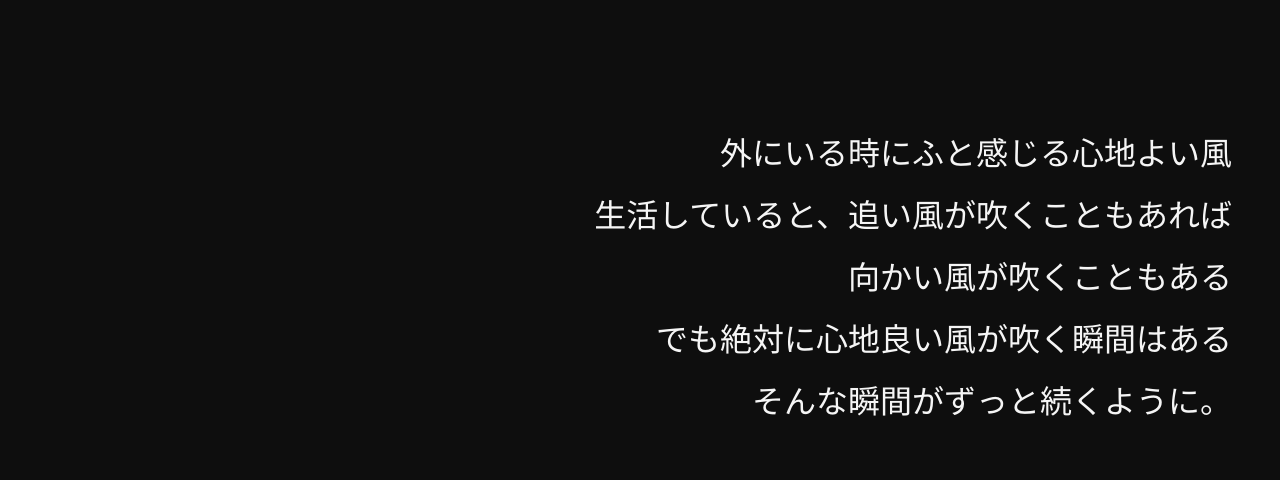
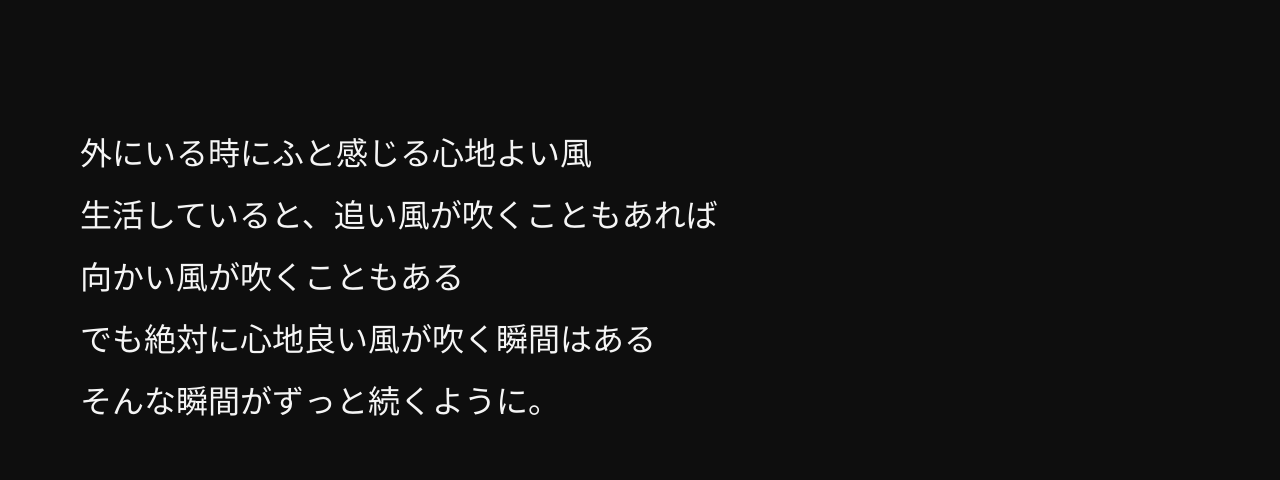
Before and after one commit to mitsu0428/bar-kaze, a Next.js app: page / in a window 1280 px wide. Shown: the part 2220-2700 px from the top of the page. Built offline with nearby package versions, Linux system fonts and the light colour scheme.

Commit message:
fix: marginバランスの修正

```diff
--- a/src/components/BarKazeNews.tsx
+++ b/src/components/BarKazeNews.tsx
@@ -50,6 +50,7 @@ const CustomSubTitle = styled.h2`
 
   @media (max-width: 768px) {
     font-size: 36px;
+    margin-left: 8px;
   }
 `;
 
--- a/src/components/InstagramView.tsx
+++ b/src/components/InstagramView.tsx
@@ -123,6 +123,7 @@ const CustomSubTitle = styled.h2`
 
   @media (max-width: 768px) {
     font-size: 36px;
+    margin-left: 8px;
   }
 `;
 
--- a/src/components/SecondConceptView.tsx
+++ b/src/components/SecondConceptView.tsx
@@ -42,12 +42,12 @@ const SubContainer = styled.div<{ isPc: boolean }>`
 
 const CustomText = styled.p`
   font-size: 32px;
-  text-align: right;
-  margin-right: 32px;
+  text-align: left;
+  margin-left: 64px;
   padding: 8px;
 
   @media (max-width: 768px) {
     font-size: 16px;
-    margin-right: 16px;
+    margin-left: 16px;
   }
 `;
--- a/src/components/SecondView.tsx
+++ b/src/components/SecondView.tsx
@@ -67,6 +67,7 @@ const CustomSubTitle = styled.h2`
 
   @media (max-width: 768px) {
     font-size: 36px;
+    margin-left: 8px;
   }
 `;
 
--- a/src/components/ThirdView.tsx
+++ b/src/components/ThirdView.tsx
@@ -97,6 +97,7 @@ const CustomSubTitle = styled.h2`
 
   @media (max-width: 768px) {
     font-size: 36px;
+    margin-left: 8px;
   }
 `;
 
```
